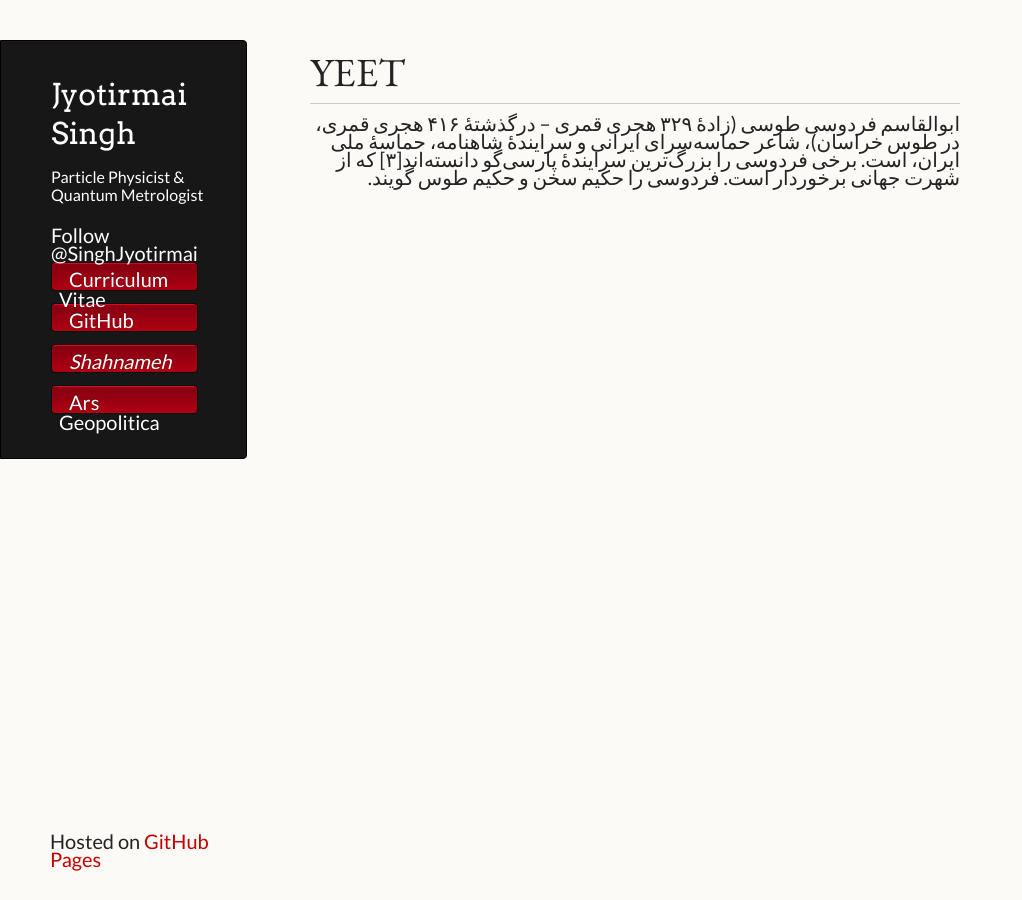
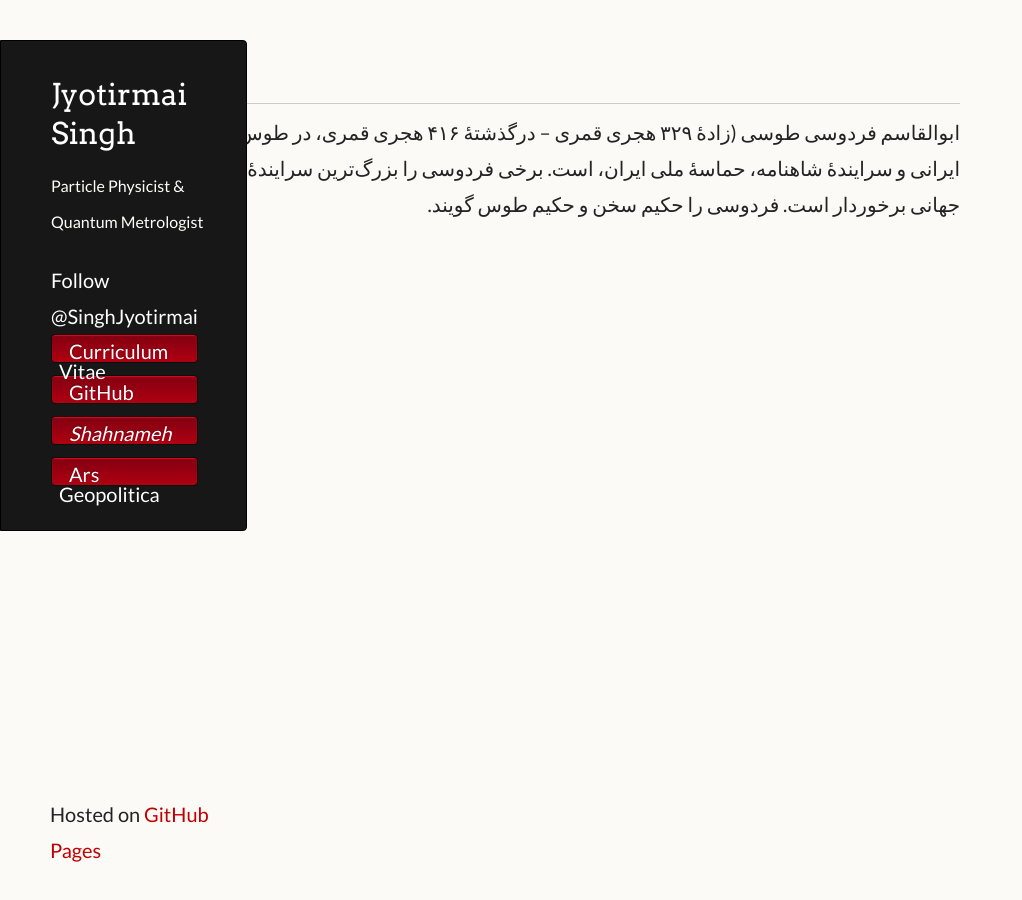
Before and after one commit to joe-singh/joe-singh.github.io, a Jekyll site: the page built from pers_test.md, in a window 1280 px wide. Shown: the whole page, without its empty margins (0-1022 px from the left). Built offline with Jekyll 4.4.1, drawn with Linux system fonts in a browser that asks for light colours; some web fonts are replaced; our own code applies the rules of GitHub Pages for plain Markdown files; comment, search, counter and statistics services are not loaded.

Commit message:
fontsize

```diff
--- a/_sass/jekyll-theme-dinky.scss
+++ b/_sass/jekyll-theme-dinky.scss
@@ -39,7 +39,7 @@ body {
 	background-color: #FBFAF7;
         //background-image: url('../mountains_alpha.png');
         margin: 0;
-	line-height: 0.9em;
+	line-height: 1.8em;
 	-webkit-font-smoothing: antialiased;
 
 }
@@ -327,7 +327,7 @@ a.buttons:hover {
 /* Section - for main page content */
 
 section {
-  width:650px;
+  width:1000px;
   float:right;
   padding-bottom:50px;
 }
```
